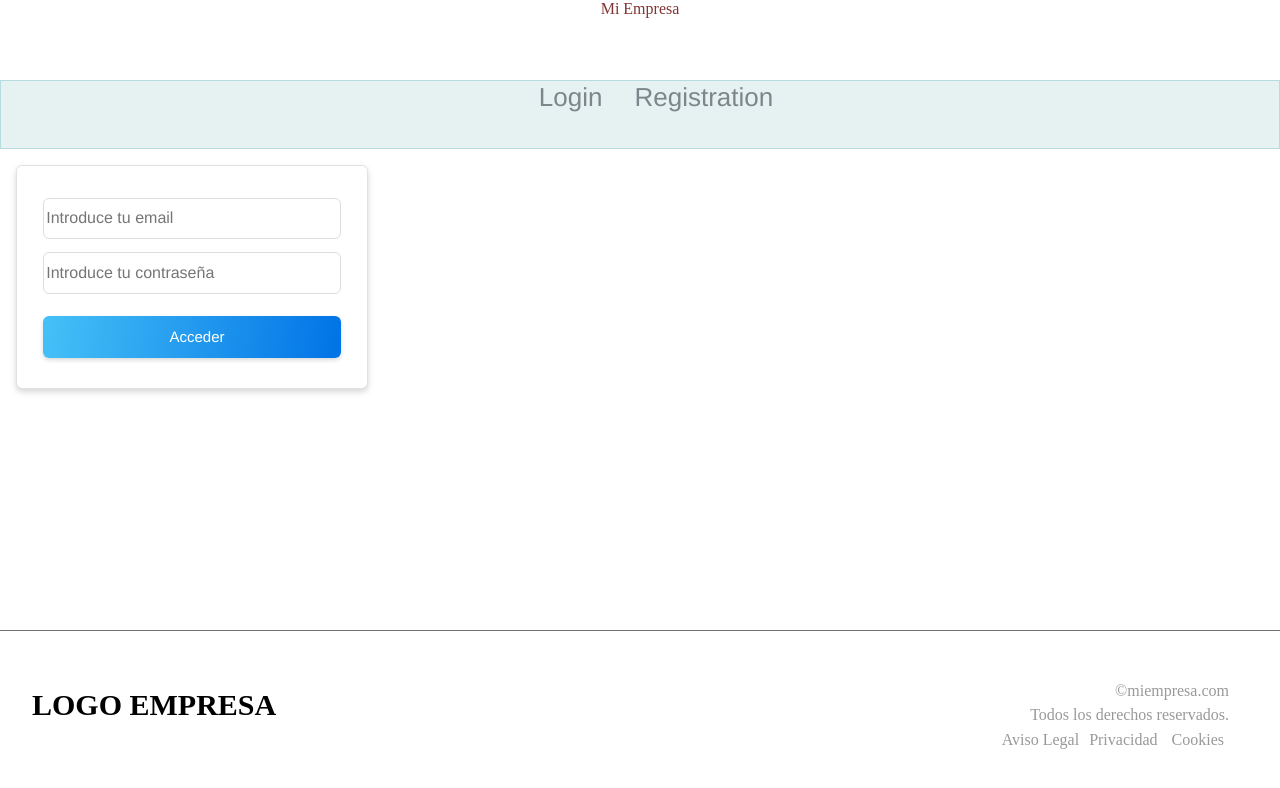
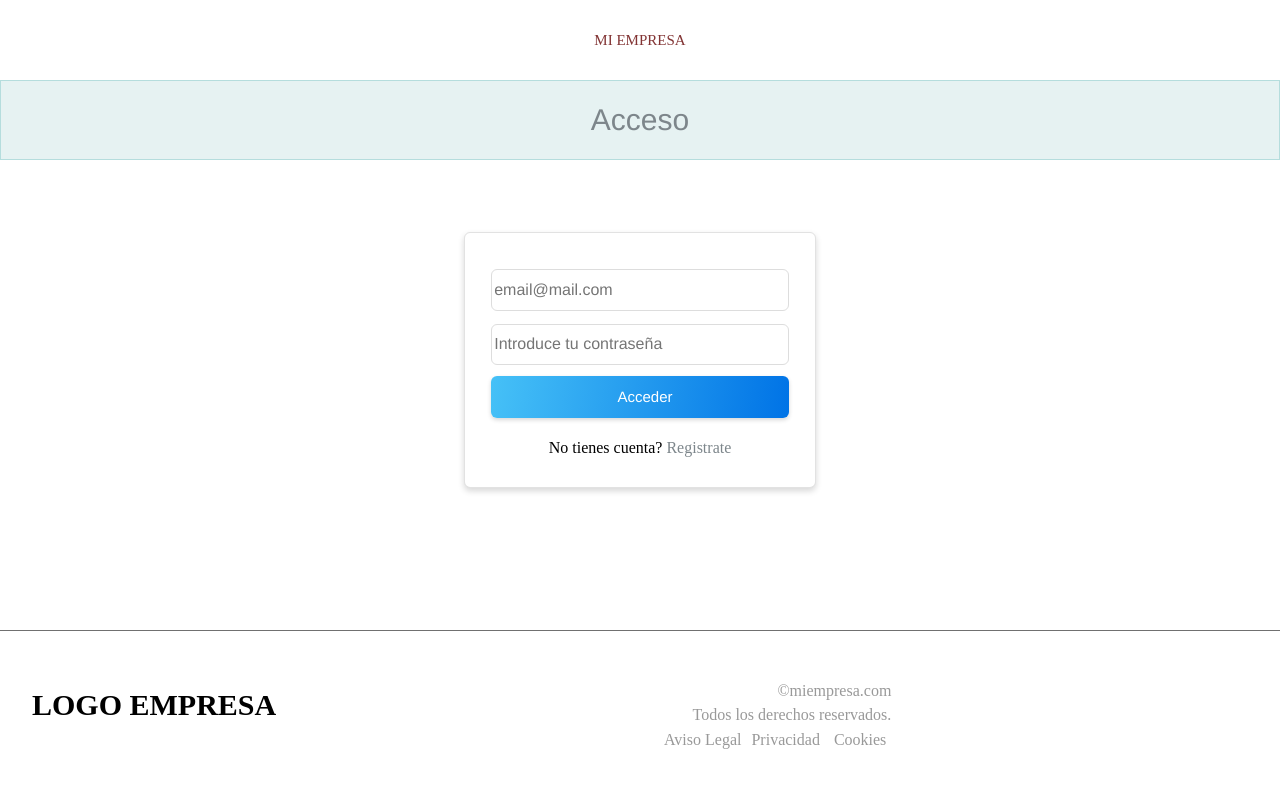
Before and after one commit to IT-Academy-BCN/ita-directory, a React (Create React App) app: page /login in a window 1280 px wide. Shown: the top 788 px of the page. Built offline with nearby package versions, Linux system fonts and the light colour scheme.

Commit message:
fixed code

```diff
--- a/src/App.js
+++ b/src/App.js
@@ -36,7 +36,7 @@ const App = () => {
 				<Route exact path="/login" component={Login}>
 					<Login onLogin={handleLogin} />
 				</Route>
-				<Route exact path="/registration" component={Registration} />
+				<Route exact path="/register" component={Registration} />
 				{/* <Route exact path="/recover-password/:hash" component={RecoverPassword} /> */}
 
 				{/* <ProtectedRoute component={Page404} /> */}
--- a/src/components/layout/Body/Body.js
+++ b/src/components/layout/Body/Body.js
@@ -1,16 +1,16 @@
 import React from 'react'
 import Header from 'components/layout/Header/Header'
 import Footer from 'components/layout/Footer/Footer'
-import StyledBody from './styles'
+import { Childrens, StyledBody} from './styles'
 
 const Body = ({ children, title }) => {
   return (
     <StyledBody>
       <Header title={title} />
-      {children}
-      {/* <div style={{padding: '2rem' }}> */}
+      <Childrens>
+        {children}
+      </Childrens>
       <Footer />
-      {/* </div> */}
     </StyledBody>
   )
 }
--- a/src/components/layout/Body/styles.js
+++ b/src/components/layout/Body/styles.js
@@ -1,9 +1,14 @@
 import styled from 'styled-components'
 
-const StyledBody = styled.div`
+export const StyledBody = styled.div`
     margin: 0;
     background-position: center;
     background-repeat: no-repeat;
     background-size: cover;
 `
-export default StyledBody
+
+export const Childrens = styled.section`
+    display: flex;
+    justify-content: center;
+    padding-top: 3.5rem
+`
--- a/src/components/layout/Footer/styles.js
+++ b/src/components/layout/Footer/styles.js
@@ -2,17 +2,14 @@ import styled from 'styled-components'
 // import Colors from "theme/Colors";
 
 export const StyledFooter = styled.footer`
-	display: grid;
-	grid-template-columns: 1fr 1fr;
-	grid-template-rows: 1fr;
-	gap: 0px 0px;
+	display: flex;
+
 	position: absolute;
 	bottom: 0;
 	padding: 2rem;
 	width: 100%;
 	border-top: 1px solid #707070;
 	opacity: 1;
-	align: center;
 
 `
 
--- a/src/components/layout/Header/Header.js
+++ b/src/components/layout/Header/Header.js
@@ -1,17 +1,12 @@
 import React from 'react'
-import { Logo, Routes, StyledHeader } from './styles'
-import { Link } from 'react-router-dom'
+import { Logo, StyledHeader } from './styles'
 
 const Header = ({ title }) => {
   return (
     <div>
       <Logo> Mi Empresa</Logo>
       <StyledHeader>
-        <Routes>
-          <Link to='/login'>Login</Link>
-          <Link to='/registration'>Registration</Link>
-          <h1>{title}</h1>
-        </Routes>
+        <h1>{title}</h1>
       </StyledHeader>
     </div>
   )
--- a/src/components/layout/Header/styles.js
+++ b/src/components/layout/Header/styles.js
@@ -2,29 +2,37 @@ import styled from 'styled-components'
 // import Colors from "theme/Colors";
 
 export const StyledHeader = styled.header`
+	display: flex;
+	justify-content: center;
+	align-items: center;
+	left: 0px;
 	font: normal normal normal 26px/32px Helvetica Neue;
 	letter-spacing: 0px;
 	color: #7d868b;
+	background: var(--unnamed-color-e6f2f2) 0% 0% no-repeat padding-box;
+	background: #e6f2f2 0% 0% no-repeat padding-box;
 	opacity: 1;
-	background: #e6f2f2 0% 0% no-repeat padding-box;
 	border: 1px solid #b5dddd;
 	max-width: 100%;
-	text-align: center;
+	height: 5rem;
+	& > h1 {
+		text-align: center;
+		font: normal normal normal 30px/36px Helvetica Neue;
+		letter-spacing: 0px;
+		color: #7D868B;
+		opacity: 1;
+	}
 `
 
 export const Logo = styled.div`
 	display: flex;
 	justify-content: center;
-	background: white;
+	align-items: center;
 	width: 100%;
 	height: 5rem;
 	color: #823434;
+	font: normal normal normal 15px/15px Korb-Bold;
+	letter-spacing: 0px;
+	text-transform: uppercase;
+	opacity: 1;
 `
-
-export const Routes = styled.div`
-	& > a {
-		text-decoration: none;
-		color: #7d868b;
-		margin-left: 2rem;
-	}
-`
--- a/src/components/units/AsyncButton/styles.js
+++ b/src/components/units/AsyncButton/styles.js
@@ -12,7 +12,7 @@ const StyledButton = styled.button`
     letter-spacing: 0px;
     width: 18.6rem;
     height: 2.6rem;
-    margin:  1rem 0 0.3rem 0;
+    margin:  0.3rem 0 0.3rem 0;
     text-align: center;
     &.blueGradient {
         background: transparent
--- a/src/components/units/Input/Input.js
+++ b/src/components/units/Input/Input.js
@@ -22,7 +22,8 @@ const Input = ({
   errorText,
   errorStyles,
   error,
-  disabled
+  disabled,
+  minLength
 }) => {
   return (
     <StyledInput
@@ -36,6 +37,7 @@ const Input = ({
       id={id}
       name={name}
       disabled={disabled}
+      minLength={minlength}
     />
   )
 }
--- a/src/screens/UserFlow/Login/Login.js
+++ b/src/screens/UserFlow/Login/Login.js
@@ -1,7 +1,8 @@
 import React, { useState } from 'react'
+import { Link } from 'react-router-dom'
 import Input from 'components/units/Input/Input'
 import AsyncButton from 'components/units/AsyncButton/AsyncButton'
-import { StyledError, StyledForm } from './styles'
+import {StyleRedirect, StyledError, StyledForm } from './styles'
 
 import Body from 'components/layout/Body/Body'
 
@@ -24,9 +25,10 @@ const authenticateUser = (email, password) => {
 
 const initialState = { email: '', password: '' }
 
-const Login = (onLogin) => {
+const Login = (onLogin, onGoToRegister) => {
   const [state, setState] = useState(initialState)
   const [error, setError] = useState('')
+  const [view, setView] = useState('')
   const [animatedState, setAnimatedState] = useState(false)
   const [disabled, setIsDisabled] = useState(false)
   const [isLoading, setIsLoading] = useState(false)
@@ -88,11 +90,11 @@ const Login = (onLogin) => {
   }
 
   return (
-    <Body>
+    <Body title='Acceso'>
       <StyledForm onSubmit={handleSubmit}>
         <Input
           type='email'
-          placeholder='Introduce tu email'
+          placeholder='email@mail.com'
           value={state.email}
           onChange={handleInputOnChange}
           onFocus={handleFocus}
@@ -113,6 +115,7 @@ const Login = (onLogin) => {
           name='passName'
           error={isPassError}
           disabled={disabled}
+          minLength={6}
         />
         {error && (
           <StyledError>
@@ -131,6 +134,9 @@ const Login = (onLogin) => {
           animated={animatedState}
           disabled={disabled}
         />
+        <StyleRedirect>
+          No tienes cuenta? <Link to='/register'> Registrate</Link>
+        </StyleRedirect>
       </StyledForm>
     </Body>
   )
--- a/src/screens/UserFlow/Login/styles.js
+++ b/src/screens/UserFlow/Login/styles.js
@@ -14,10 +14,22 @@ export const StyledForm = styled.form`
     padding: 1rem;
     margin: 1rem;
     width: 22rem;
-    height: 14rem;
+    height: 16rem;
 `
 export const StyledError = styled.div`
   color: ${Colors.redColor}
   font-weight: 800;
   margin: 0 0 40px 0;
 `
+
+export const StyleRedirect = styled.div`
+  padding:  1rem 0 0 0 ;
+
+  & > a {
+    text-decoration: none;
+    color: #7d868b;
+  }
+  & > a:hover {
+    color: blue;
+  }
+`
--- a/src/screens/UserFlow/Registration/Registration.js
+++ b/src/screens/UserFlow/Registration/Registration.js
@@ -1,4 +1,5 @@
 import React, { useState } from 'react'
+import { Link } from 'react-router-dom'
 import Body from 'components/layout/Body/Body'
 
 const Registration = (props) => {
@@ -11,6 +12,7 @@ const Registration = (props) => {
   return (
     <Body>
       <div>Aquí va la info de registrada de:{userName}</div>
+      <Link to='/login'>tienes una cuenta? Inicia sesion</Link>
     </Body>
   )
 }
```
